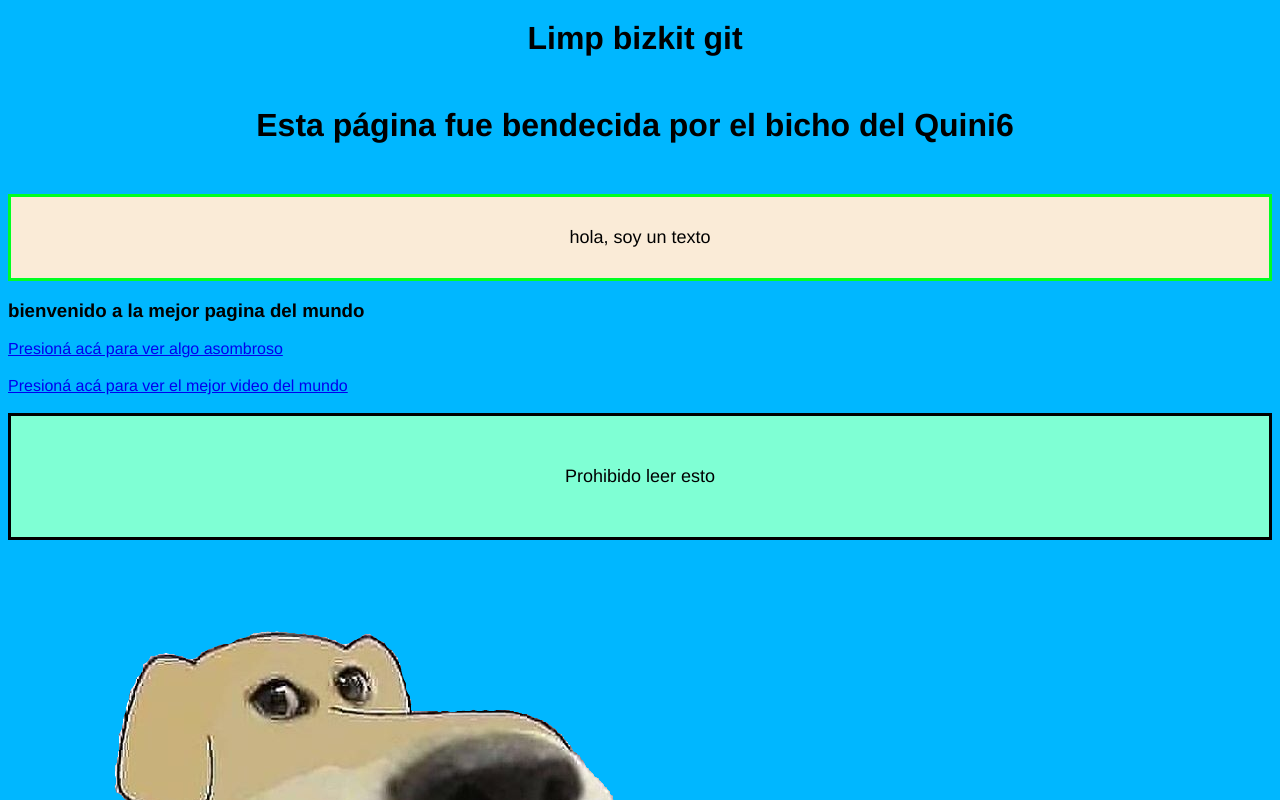
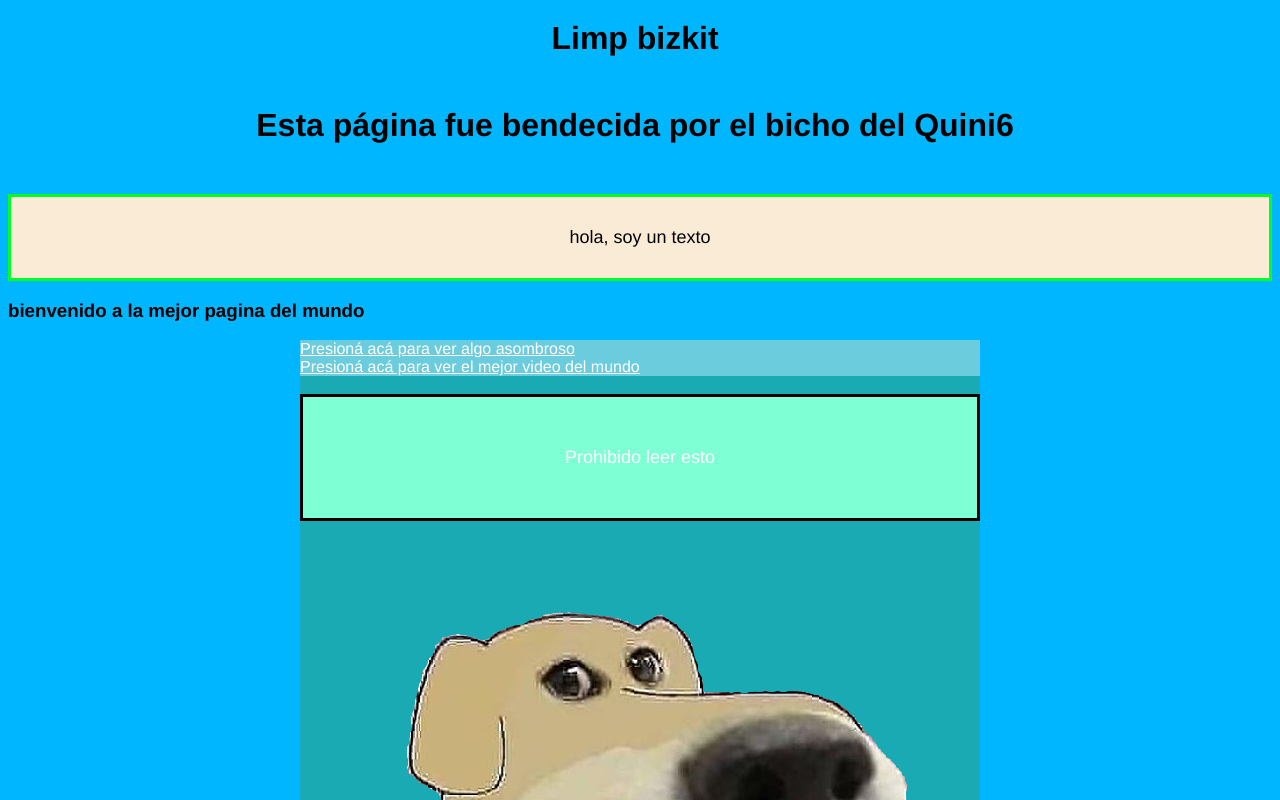
Before and after one commit to valencuadra/Valentin-cuadrado-UTN, a plain HTML site: page index.html in a window 1280 px wide. Shown: the top 800 px of the page. Drawn offline with Linux system fonts and the light colour scheme.

Commit message:
me duelen los cocos

```diff
--- a/CSS/index.css
+++ b/CSS/index.css
@@ -52,3 +52,30 @@ p{
 
     text-align: center;
 }
+
+.negrito{
+    background-color: rgb(25, 170, 180);
+    color: rgb(255, 255, 255);
+    width: 85vh;
+    margin-left: auto;
+    margin-right: auto;
+}
+
+.negrito li{
+    background-color: rgb(107, 204, 221);
+    color: rgb(255, 255, 255);
+    width: 85vh;
+    margin-left: auto;
+    margin-right: auto;
+    display: block;
+}
+
+.negrito a{
+    display: block;
+    padding: auto;
+    color: white;
+}
+
+.negrito a:hover{
+   background-color: antiquewhite;
+}
--- a/index.html
+++ b/index.html
@@ -8,21 +8,20 @@
     <title>Lamejorpaginadelmundo</title>
 </head>
 <body>
-    <head>
+    <header>
         <div>
-            <h1> Limp bizkit git</h1>
+            <h1> Limp bizkit </h1>
         </div>
-    </head>
+    </header>
     <h1> Esta página fue bendecida por el bicho del Quini6</h1>
 
     <p class="pito"> hola, soy un texto </p>
 
     <h3> bienvenido a la mejor pagina del mundo</h3>
 
-    <nav>
-        <a href="./Pages/larengue.html">Presioná acá para ver algo asombroso</a>
-        <h3></h3>
-        <a href="./Pages/lenteja.html">Presioná acá para ver el mejor video del mundo</a>
+    <nav class="negrito">
+        <li><a href="./Pages/larengue.html">Presioná acá para ver algo asombroso</a></li>
+        <li><a href="./Pages/lenteja.html">Presioná acá para ver el mejor video del mundo</a></li>
         <p>Prohibido leer esto</p>
         <img src="./images/k3fp0xin4jq41.png" alt="">
      </nav>
```
